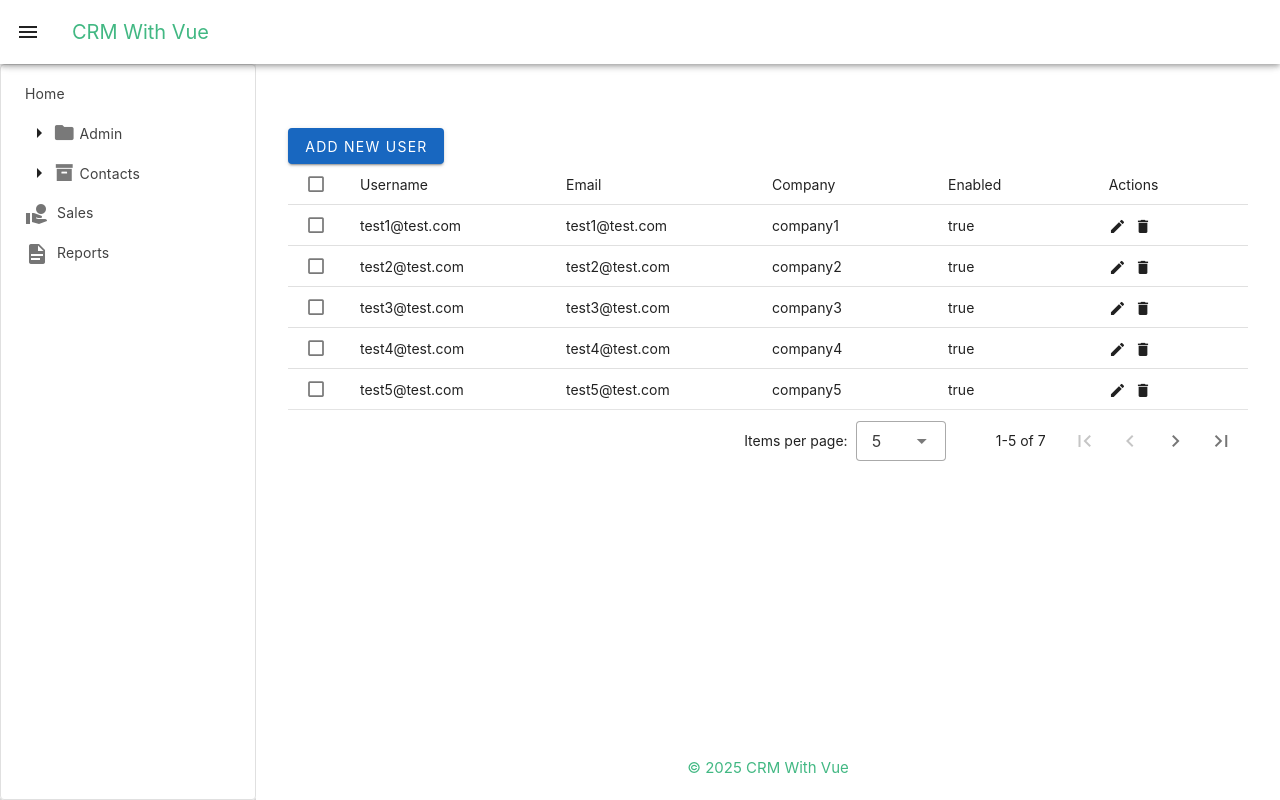
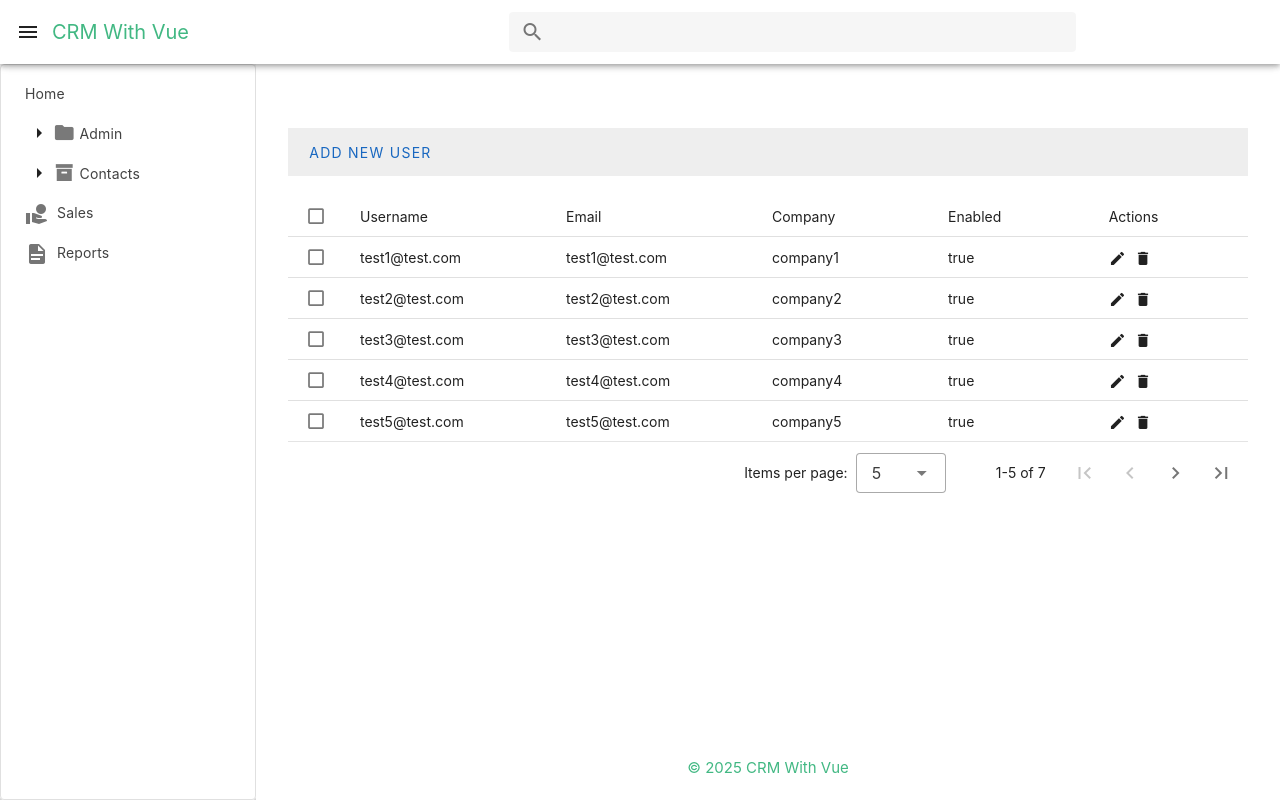
Before and after one commit to zenforall/CRMWithVue, a Vue app: page /users in a window 1280 px wide. Built offline with nearby package versions, Linux system fonts and the light colour scheme.

Commit message:
Aggiunta toolbar nelle pagine di lista e dettaglio utente

```diff
--- a/src/layouts/MainLayout.vue
+++ b/src/layouts/MainLayout.vue
@@ -20,7 +20,19 @@ function breadCrumbItemsHandler(message:BreaCrumbItem[]) : void {
 <template>
   <v-app-bar>
     <v-app-bar-nav-icon @click="toggleDrawer"></v-app-bar-nav-icon>
-    <v-toolbar-title style="color: #42b883;font-weight: bold;">CRM With Vue</v-toolbar-title>
+
+    <div style="display: flex; align-items: center;width: 80%; ">
+      <v-toolbar-title style="color: #42b883;font-weight: bold; ">CRM With Vue</v-toolbar-title>
+    <v-text-field
+        density="compact"
+        label="Search"
+        prepend-inner-icon="mdi-magnify"
+        variant="solo-filled"
+        flat
+        hide-details
+        single-line
+      ></v-text-field>
+    </div>
   </v-app-bar>
 
   <v-navigation-drawer app v-model="drawer" :permanent="false" style="border: 0px;">
--- a/src/views/UserFormView.vue
+++ b/src/views/UserFormView.vue
@@ -137,14 +137,20 @@
       There were errors saving (check the log)
     </v-snackbar>
 
+      <!--
       <v-row>
         <v-col>
-          <v-btn color="primary" @click="backToUsers">Back to Users</v-btn>
+        -->
           <!--<span v-if="userStore.userAction === 'U'" style="margin-left: 10px;font-size: large;color: #42b883;">Edit User</span>
           <span v-else-if="userStore.userAction === 'C'" style="margin-left: 10px;font-size: large;color: #42b883;">New User</span> -->
+        <!--
         </v-col>
       </v-row>
+    -->
 
+      <v-toolbar density="compact" style="margin-bottom: 20px;">
+        <v-btn color="primary" @click="backToUsers">Back to Users</v-btn>
+      </v-toolbar>
       <v-form ref="formRef" lazy-validation>
        <v-row>
         <!-- User Name -->
--- a/src/views/UsersView.vue
+++ b/src/views/UsersView.vue
@@ -139,11 +139,10 @@ import { useUserStore } from "../stores/user"
 <template>
 
   <v-container>
-  <v-row>
-      <v-col>
-        <v-btn color="primary" @click="addNewUser">Add New User</v-btn>
-      </v-col>
-  </v-row>
+    <v-toolbar density="compact" style="margin-bottom: 20px;">
+      <v-btn color="primary" @click="addNewUser">Add New User</v-btn>
+    </v-toolbar>
+
   <v-data-table
     :headers="headers"
     :items="users"
```
